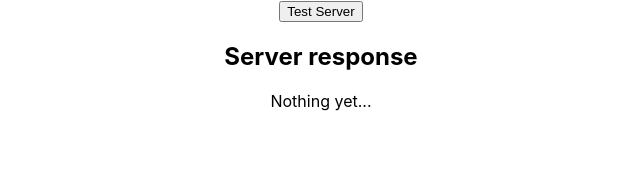
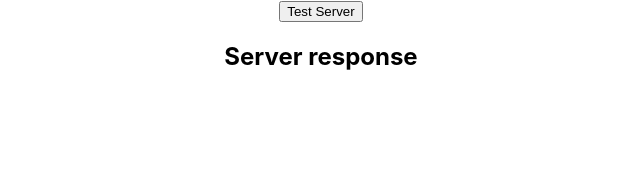
Before and after one commit to BenSparksCode/basic-twitter-feed, a React (Create React App) app in the folder app/: page / in a window 1280 px wide. Shown: the top 181 px of the page, without its empty margins (319-959 px from the left). Built offline with nearby package versions, Linux system fonts and the light colour scheme.

Commit message:
Added Context to React App, basic users API call working

```diff
--- a/app/package.json
+++ b/app/package.json
@@ -37,7 +37,5 @@
       "last 1 safari version"
     ]
   },
-  "devDependencies": {
-    "jest": "^26.6.3"
-  }
+  "devDependencies": {}
 }
--- a/app/src/App.js
+++ b/app/src/App.js
@@ -1,17 +1,20 @@
-import {useState} from 'react'
+import { useState, useContext } from 'react'
+
+import { AppContext } from './contexts/AppContext'
 
 const App = () => {
-  const [result, setResult] = useState("Nothing yet...")
+  const { users, pullUsers } = useContext(AppContext)
+  // const [result, setResult] = useState("Nothing yet...")
 
   const testServer = () => {
-    console.log("Testing...");
+    pullUsers()
   }
 
   return (
     <div className="App">
-        <button onClick={testServer}>Test Server</button>
-        <h2>Server response</h2>
-        <p>{result}</p>
+      <button onClick={testServer}>Test Server</button>
+      <h2>Server response</h2>
+      <p>{users}</p>
     </div>
   );
 }
--- /dev/null
+++ b/app/src/contexts/AppContext.js
@@ -0,0 +1,38 @@
+import { createContext, useState } from 'react'
+const axios = require('axios')
+
+export const AppContext = createContext()
+
+const API_URL = "http://localhost:5000"
+
+export const AppContextProvider = (props) => {
+
+    const [users, setUsers] = useState([])
+    const [selectedUser, setSelectedUser] = useState('')
+
+    const pullUsers = async () => {
+
+        // API call
+        const config = {
+            method: 'get',
+            url: `${API_URL}/users`,
+        }
+        const res = await axios(config)
+
+        console.log(res.data);
+
+        setUsers(JSON.stringify(res.data))
+
+    }
+
+
+    return (
+        <AppContext.Provider value={{
+            users, pullUsers,
+            selectedUser, setSelectedUser,
+
+        }}>
+            { props.children }
+        </AppContext.Provider>
+    )
+}
--- a/app/src/index.js
+++ b/app/src/index.js
@@ -3,10 +3,11 @@ import ReactDOM from 'react-dom';
 import './index.css';
 import App from './App';
 
+import {AppContextProvider} from './contexts/AppContext'
 
 ReactDOM.render(
-  <React.StrictMode>
+  <AppContextProvider>
     <App />
-  </React.StrictMode>,
+  </AppContextProvider>,
   document.getElementById('root')
 );
```
Also changed, not shown: 1 other file (tests, documents, lock files or other folders).
